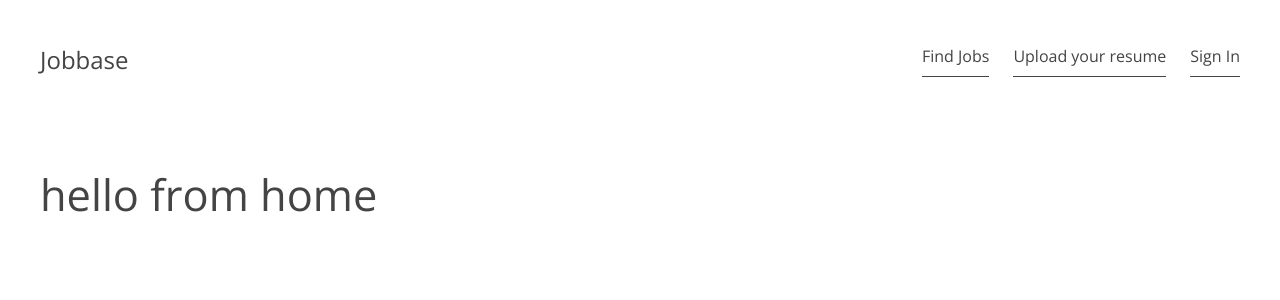
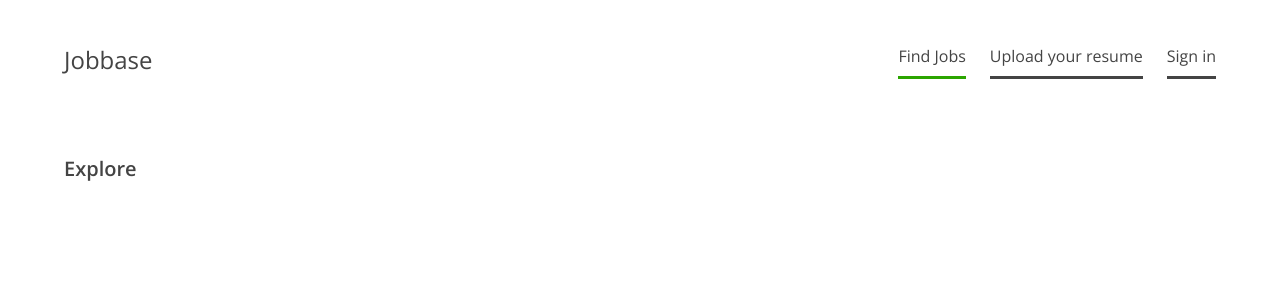
Before and after one commit to metablvk/jobbase-client, a React (Create React App) app: page / in a window 1280 px wide. Shown: the top 300 px of the page. Built offline with nearby package versions, Linux system fonts and the light colour scheme.

Commit message:
Adjusted styles

```diff
--- a/src/assets/scss/main.scss
+++ b/src/assets/scss/main.scss
@@ -6,6 +6,9 @@ html, body {
   color: #444444;
 }
 
+* {
+  box-sizing: border-box;
+}
 h1 {
   font-size: 4.338rem;
   margin-bottom: 1.2rem;
--- a/src/routes/home/home.component.jsx
+++ b/src/routes/home/home.component.jsx
@@ -1,10 +1,14 @@
-import { Container } from '../../components/container/container.styles';
+import { useEffect } from 'react';
+import { HomeContainer } from './home.styles';
 
 const Home = () => {
+  useEffect(() => {
+    document.title = 'Jobbase | Find Jobs';
+  });
   return (
-    <Container>
-      <h1>hello from home</h1>
-    </Container>
+    <HomeContainer>
+      <h1>Explore</h1>
+    </HomeContainer>
   );
 };
 
--- /dev/null
+++ b/src/routes/home/home.styles.jsx
@@ -0,0 +1,11 @@
+import styled from 'styled-components';
+import { Container } from '../../components/container/container.styles';
+
+export const HomeContainer = styled(Container)`
+  h1 {
+    font-size: 2rem;
+    font-weight: 600;
+  }
+
+  margin-top: 3.2rem;
+`;
--- a/src/routes/navigation/navigation.component.jsx
+++ b/src/routes/navigation/navigation.component.jsx
@@ -1,13 +1,13 @@
 // Navigation Component
 import { useState } from 'react';
-import { Outlet } from 'react-router-dom';
-import { Link } from 'react-router-dom';
+import { Outlet, useLocation } from 'react-router-dom';
 
 // Styled Components
 import {
   NavigationContainer,
   LogoContainer,
   SideNav,
+  NavLink,
   NavItem,
   CloseButton,
   Hamburger,
@@ -16,6 +16,7 @@ import {
 
 const Navigation = () => {
   const [menuState, setMenuState] = useState(false);
+  const location = useLocation();
   const toggleMenu = () => {
     setMenuState(!menuState);
   };
@@ -23,19 +24,19 @@ const Navigation = () => {
     <>
       <NavigationContainer>
         <LogoContainer>
-          <Link to='/'>Jobbase</Link>
+          <NavLink to='/'>Jobbase</NavLink>
         </LogoContainer>
-        <SideNav menuState={menuState}>
+        <SideNav menuState={menuState} currentLocation={location.pathname}>
           <CloseButton onClick={toggleMenu}>X</CloseButton>
 
           <NavItem>
-            <Link to='/'>Find Jobs</Link>
+            <NavLink to='/'>Find Jobs</NavLink>
           </NavItem>
           <NavItem>
-            <Link to='/upload-resume'>Upload your resume</Link>
+            <NavLink to='/upload-resume'>Upload your resume</NavLink>
           </NavItem>
           <NavItem>
-            <Link to='/sign-in'>Sign In</Link>
+            <NavLink to='/sign-in'>Sign in</NavLink>
           </NavItem>
         </SideNav>
         <Hamburger onClick={toggleMenu} menuState={menuState}>
--- a/src/routes/navigation/navigation.styles.jsx
+++ b/src/routes/navigation/navigation.styles.jsx
@@ -1,10 +1,13 @@
 import styled from 'styled-components';
+import { Link } from 'react-router-dom';
 import { Container } from '../../components/container/container.styles';
 
 export const NavigationContainer = styled(Container)`
   display: flex;
   justify-content: space-between;
   flex-wrap: wrap;
+  margin-bottom: 0;
+  padding-bottom: 0;
 `;
 
 export const LogoContainer = styled.div`
@@ -24,10 +27,13 @@ export const CloseButton = styled.button`
   cursor: pointer;
 `;
 
+export const NavLink = styled(Link)``;
+
 export const NavItem = styled.li`
   margin-bottom: 2.4rem;
   padding-bottom: 1.2rem;
-  border-bottom: 0.1rem solid #444;
+  border-bottom: 0.3rem solid #444;
+  padding-left: 1rem;
 `;
 
 export const SideNav = styled.ul`
@@ -45,6 +51,15 @@ export const SideNav = styled.ul`
   padding-top: 8rem;
   ${({ menuState }) => (menuState ? 'width: 25rem' : '')};
 
+  ${({ currentLocation }) =>
+    currentLocation === '/'
+      ? `
+        ${NavItem}:nth-child(2) {
+          border-bottom: 0.3rem solid #2BA500;
+        }
+      `
+      : ``}
+
   @media screen and (min-width: 1200px) {
     width: initial;
     flex-direction: row;
@@ -56,6 +71,7 @@ export const SideNav = styled.ul`
       &:last-of-type {
         margin-right: 0;
       }
+      padding-left: 0;
     }
     ${CloseButton} {
       display: none;
```
